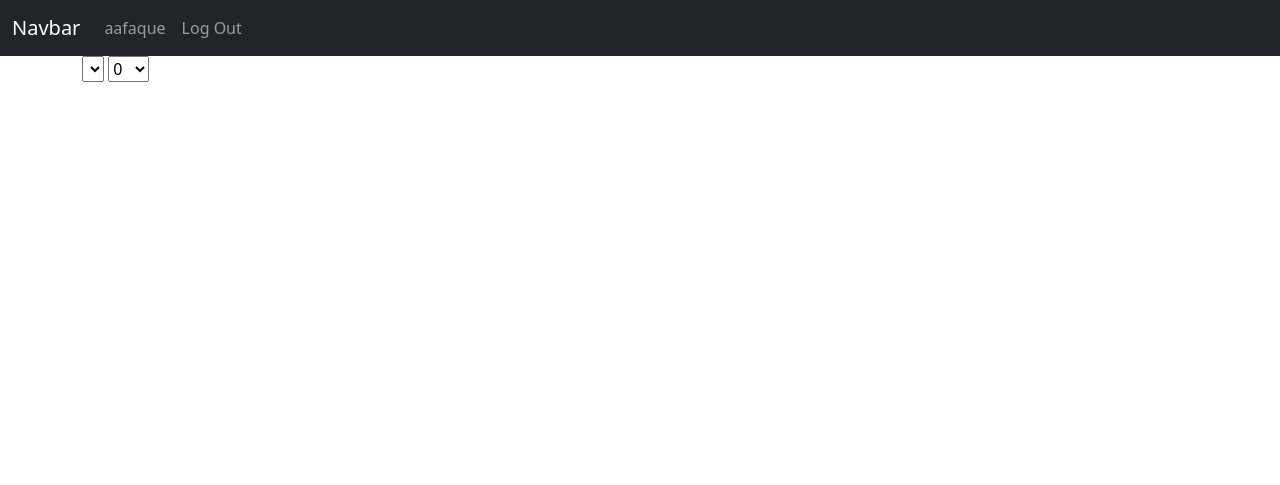
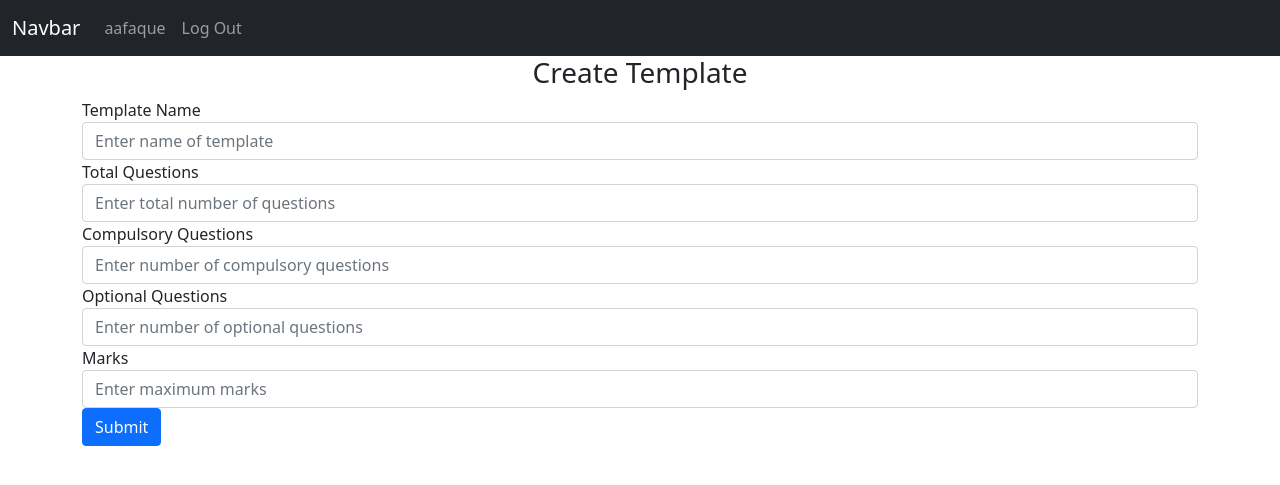
Before and after one commit to MohammedAafaque/Automatic-Question-Paper-Generator, a Flask app: page /generate/1/1 in a window 1280 px wide. Shown: the top 485 px of the page. Run offline with Flask 2, Linux system fonts and the light colour scheme; a user stored in the database is signed in; data comes from the database, SQL or seed files in the repository; both versions use the stored data as it was after the commit; lists and menus that the app fills with data are empty.

Commit message:
Modified database schema and added template functionality

```diff
--- a/website/auth.py
+++ b/website/auth.py
@@ -1,5 +1,5 @@
 from flask import Blueprint, redirect, render_template, request, flash, url_for
-from .models import User, Semester, Subject, Module, Question
+from .models import User, Semester, Subject, Module, Question, Template
 from werkzeug.security import generate_password_hash, check_password_hash
 from . import db
 from flask_login import login_user, logout_user, login_required, current_user
@@ -75,4 +75,4 @@ def sign_up():
 
 @auth.route('/database')
 def database():
-    return render_template("database.html", users=User.query.all(), sems=Semester.query.all(), subs=Subject.query.all(), mods=Module.query.all(), ques=Question.query.all())
+    return render_template("database.html", users=User.query.all(), sems=Semester.query.all(), subs=Subject.query.all(), mods=Module.query.all(), ques=Question.query.all(), temps=Template.query.all())
--- /dev/null
+++ b/website/templates/formatInfo.html
@@ -0,0 +1,67 @@
+{% extends "base.html" %} {% block title %} Question Paper Format {% endblock %}
+{% block content %}
+<form method="POST">
+  <h3 align="center">Create Template</h3>
+  <div class="form-group">
+    <label for="templateName">Template Name</label>
+    <input
+      type="text"
+      class="form-control"
+      id="templateName"
+      name="templateName"
+      placeholder="Enter name of template"
+    />
+  </div>
+  <div class="form-group">
+    <label for="totalQuestions">Total Questions</label>
+    <input
+      type="number"
+      min="0"
+      max="20"
+      class="form-control"
+      id="totalQuestions"
+      name="totalQuestions"
+      placeholder="Enter total number of questions"
+    />
+  </div>
+  <div class="form-group">
+    <label for="compulsoryQuestions">Compulsory Questions</label>
+    <input
+      type="number"
+      min="0"
+      max="20"
+      class="form-control"
+      id="compulsoryQuestions"
+      name="compulsoryQuestions"
+      placeholder="Enter number of compulsory questions"
+    />
+  </div>
+  <div class="form-group">
+    <label for="optionalQuestions">Optional Questions</label>
+    <input
+      type="number"
+      min="0"
+      max="20"
+      class="form-control"
+      id="optionalQuestions"
+      name="optionalQuestions"
+      placeholder="Enter number of optional questions"
+    />
+  </div>
+  <div class="form-group">
+    <label for="marks">Marks</label>
+    <input
+      type="number"
+      min="0"
+      max="100"
+      class="form-control"
+      id="marks"
+      name="marks"
+      placeholder="Enter maximum marks"
+    />
+  </div>
+
+  <button type="submit" class="btn btn-primary">Submit</button>
+</form>
+
+{% endblock %}
--- a/website/views.py
+++ b/website/views.py
@@ -3,7 +3,7 @@ from flask_login import login_required, current_user
 from . import db
 import json
 
-from website.models import Semester, Subject, Module, Question
+from website.models import Semester, Subject, Module, Question, Template
 
 views = Blueprint('views', __name__)
 
@@ -187,11 +187,28 @@ def showSubs(semId):
     subs = Subject.query.filter_by(semester_id=semId)
     return render_template("select_sub.html", user=current_user, subs=subs, semId=semId)
 
-@views.route('generate/<semId>/<subId>')
+@views.route('generate/<semId>/<subId>', methods=['GET', 'POST'])
 @login_required
 def createTemplate(semId, subId):
+    if request.method == 'POST':
+        i=1
+        user=current_user
+        name = request.form.get('templateName')
+        total = request.form.get('totalQuestions')
+        compulsory = request.form.get('compulsoryQuestions')
+        optional = request.form.get('optionalQuestions')
+        marks = request.form.get('marks')
+
+        if len(name)<1:
+            flash("Template name should be of at least 1 character", category="success")
+        # elif ((compulsory+optional) != total):
+        #     flash("Total questions are not equal to compulsory & optional questions", category="error")
+        else:
+            new_template = Template(name=name, totalQ=total, compulsoryQ=compulsory, optionalQ=optional, marks=marks,user_id=user.id )
+            db.session.add(new_template)
+            db.session.commit()
+            return render_template("subQuestions.html", name=name, total=total, compulsory=compulsory, optional=optional, marks=marks, user=user)
+
     sub = Subject.query.filter_by(id=subId).first()
     if sub:
-        return render_template("createTemplate.html", sub=sub, user=current_user)
-    else:
-        return render_template("database.html", user=current_user)
+        return render_template("formatInfo.html", sub=sub, user=current_user)
```
Also changed, not shown: website/models.py (+14 -0 lines), website/templates/database.html (+9 -0 lines), website/templates/subQuestions.html (added, +8 -0 lines), website/database.db.
